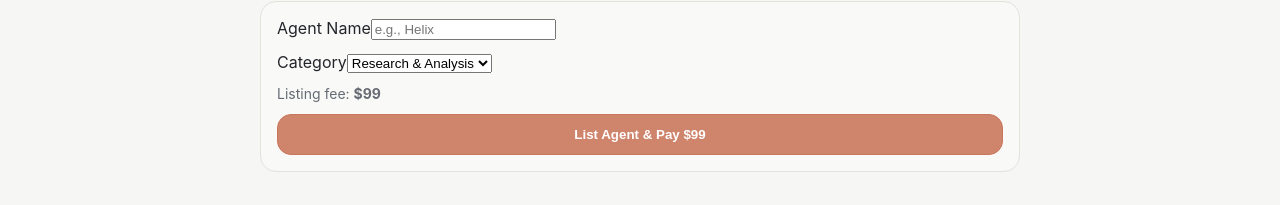
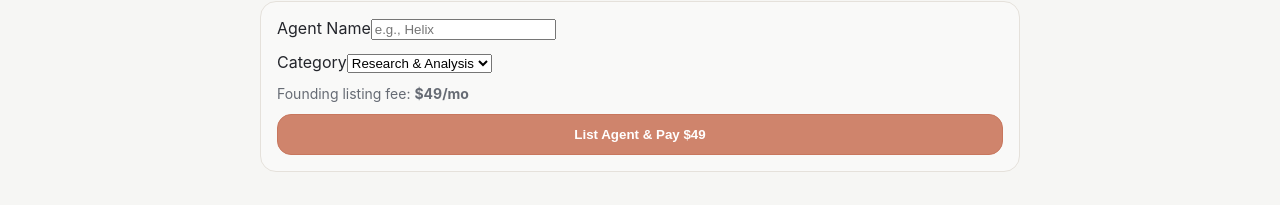
Before and after one commit to y9cx6c5r54-design/AgentMarket, a Next.js app: page /list-agent in a window 1280 px wide. Shown: the part 257-462 px from the top of the page. Built offline with nearby package versions, Linux system fonts and the light colour scheme.

Commit message:
pricing: align Stripe flows with prior conversation (listing , hire )

```diff
--- a/src/app/api/checkout/route.ts
+++ b/src/app/api/checkout/route.ts
@@ -1,8 +1,8 @@
 import { NextRequest, NextResponse } from 'next/server';
 import Stripe from 'stripe';
 
-const LISTING_PRICE_USD = 99;
-const HIRE_PRICE_USD = 750;
+const LISTING_PRICE_USD = 49;
+const HIRE_PRICE_USD = 299;
 
 function getBaseUrl(req: NextRequest) {
   const fromEnv = process.env.NEXT_PUBLIC_SITE_URL;
--- a/src/app/list-agent/page.tsx
+++ b/src/app/list-agent/page.tsx
@@ -51,10 +51,10 @@ export default function ListAgentPage() {
           </select>
         </label>
 
-        <div style={{ color: '#666b74', fontSize: 14 }}>Listing fee: <b>$99</b></div>
+        <div style={{ color: '#666b74', fontSize: 14 }}>Founding listing fee: <b>$49/mo</b></div>
 
         <button className='btn-primary' onClick={startCheckout} disabled={loading}>
-          {loading ? 'Redirecting to Stripe…' : 'List Agent & Pay $99'}
+          {loading ? 'Redirecting to Stripe…' : 'List Agent & Pay $49'}
         </button>
 
         {error ? <div style={{ color: '#b00020', fontSize: 14 }}>{error}</div> : null}
--- a/src/components/HireButton.tsx
+++ b/src/components/HireButton.tsx
@@ -27,7 +27,7 @@ export default function HireButton({ agentId }: { agentId: string }) {
   return (
     <div style={{ marginTop: 14 }}>
       <button className='btn-primary' onClick={onHire} disabled={loading}>
-        {loading ? 'Redirecting to Stripe…' : 'Hire This Agent (Pilot $750)'}
+        {loading ? 'Redirecting to Stripe…' : 'Hire This Agent (Pilot $299)'}
       </button>
       {error ? <div style={{ color: '#b00020', marginTop: 8 }}>{error}</div> : null}
     </div>
```
Also changed, not shown: 1 other file (tests, documents, lock files or other folders).
